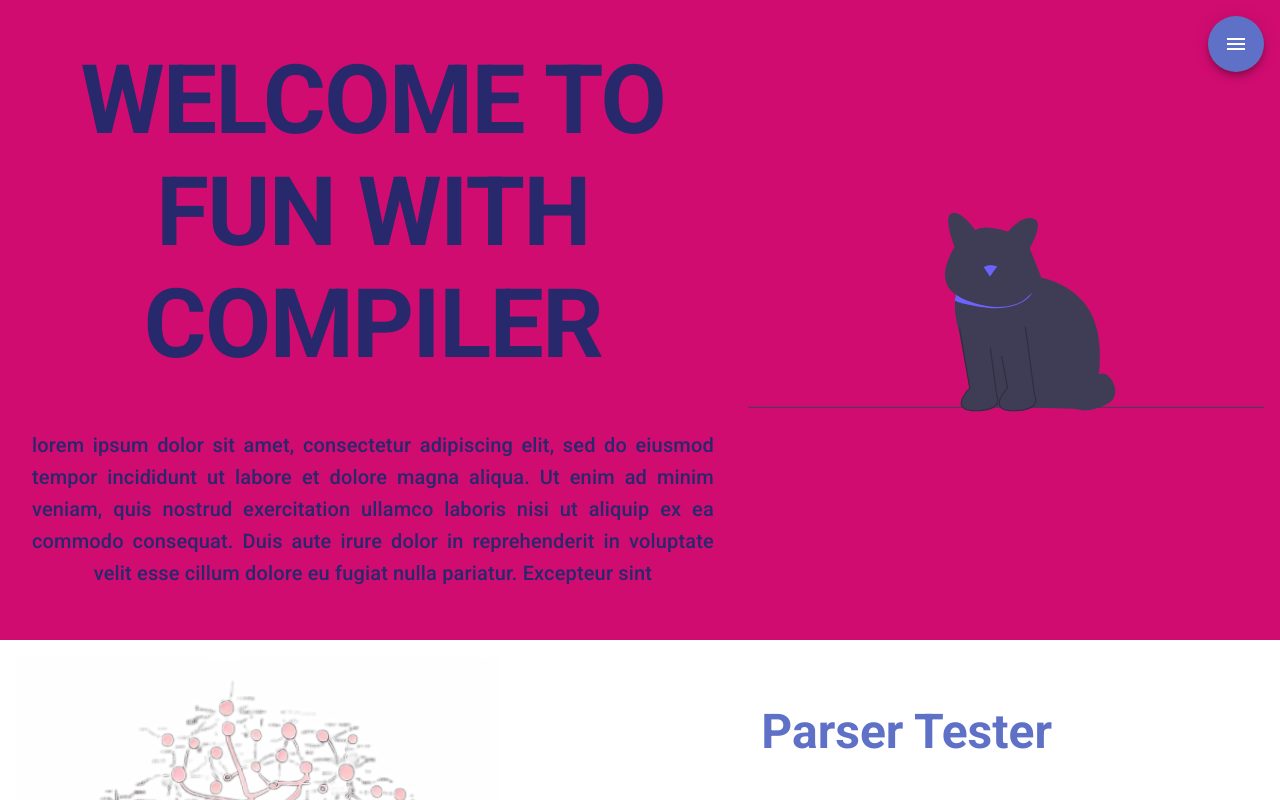
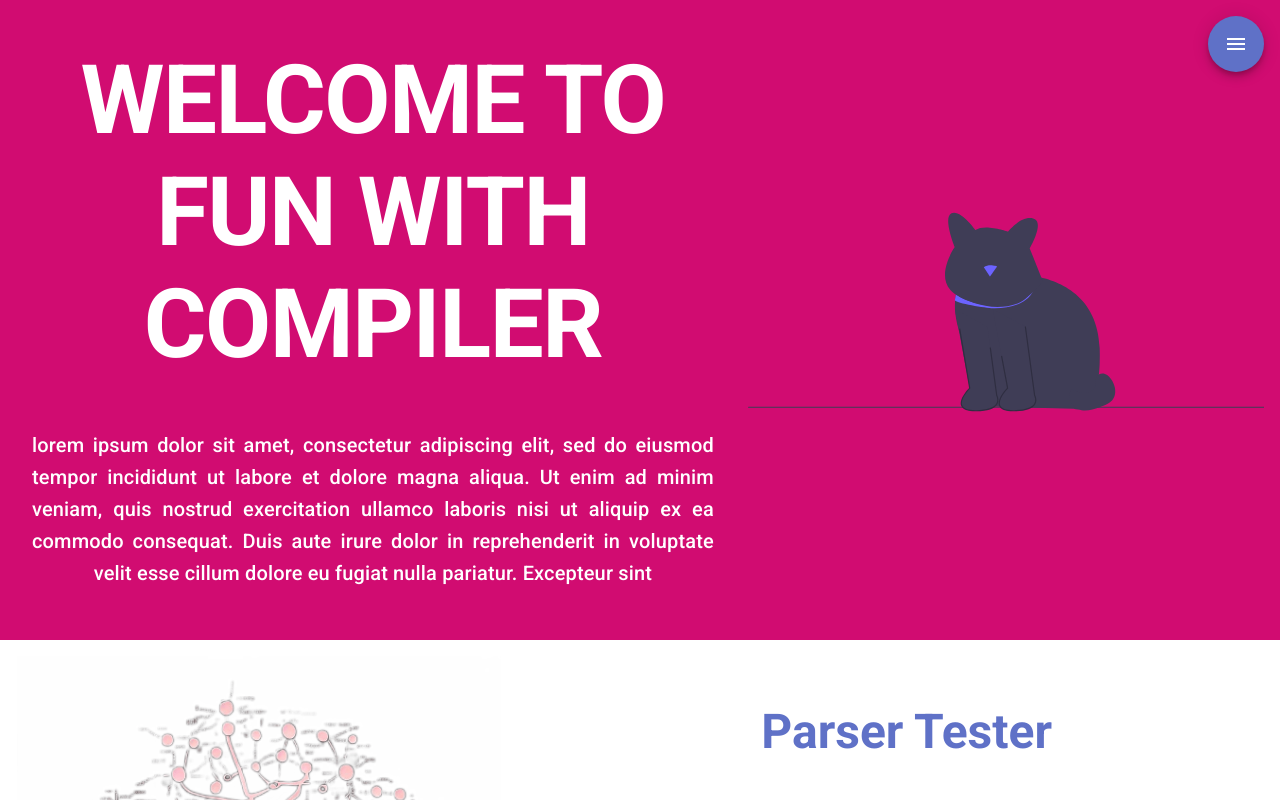
Before and after one commit to Arash1381-y/fun-with-compiler, a React (Create React App) app in the folder front/: page / in a window 1280 px wide. Shown: the top 800 px of the page. Built offline with nearby package versions, Linux system fonts and the light colour scheme.

Commit message:
set color for hero section text

```diff
--- a/front/src/components/mainPageComponents/HeroSection.jsx
+++ b/front/src/components/mainPageComponents/HeroSection.jsx
@@ -30,11 +30,11 @@ const HeroSection = () => {
             <HeroSectionContainer disableGutters maxWidth='100%'>
                 <Grid container spacing='2'>
                     <Grid item xs={12} md={7}>
-                        <HeroSectionTypography variant='h1' fontWeight='bold' component='h1' gutterBottom>
+                        <HeroSectionTypography color='white' variant='h1' fontWeight='bold' component='h1' gutterBottom>
                             WELCOME TO FUN WITH COMPILER
                         </HeroSectionTypography>
 
-                        <HeroSectionTypography variant='h6' sx={infoStyle} gutterBottom>
+                        <HeroSectionTypography color='white' variant='h6' component='p' sx={infoStyle} gutterBottom>
                             lorem ipsum dolor sit amet, consectetur adipiscing elit, sed do eiusmod tempor incididunt ut
                             labore et dolore magna aliqua. Ut enim ad minim veniam, quis nostrud exercitation ullamco
                             laboris nisi ut aliquip ex ea commodo consequat. Duis aute irure dolor in reprehenderit in
```
